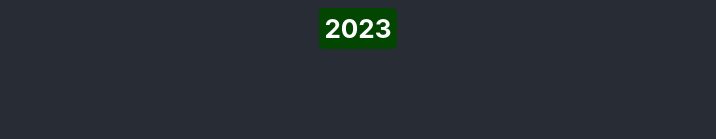
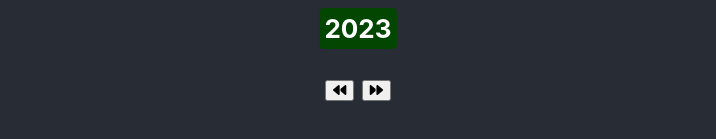
Before and after one commit to LucaFabbozzo/React-events-and-use-State, a React (Create React App) app: page / in a window 1280 px wide. Shown: the part 519-658 px from the top of the page, without its empty margins (282-998 px from the left). Built offline with nearby package versions, Linux system fonts and the light colour scheme.

Commit message:
change year next prev with usestate onclick event

```diff
--- a/public/index.html
+++ b/public/index.html
@@ -24,6 +24,7 @@
       work correctly both with client-side routing and a non-root public URL.
       Learn how to configure a non-root public URL by running `npm run build`.
     -->
+    <link rel="stylesheet" href="https://cdnjs.cloudflare.com/ajax/libs/font-awesome/6.3.0/css/all.min.css" integrity="sha512-SzlrxWUlpfuzQ+pcUCosxcglQRNAq/DZjVsC0lE40xsADsfeQoEypE+enwcOiGjk/bSuGGKHEyjSoQ1zVisanQ==" crossorigin="anonymous" referrerpolicy="no-referrer" />
     <title>React App</title>
   </head>
   <body>
--- a/src/components/ExerciseComponent.js
+++ b/src/components/ExerciseComponent.js
@@ -1,12 +1,32 @@
-import React from 'react'
 
-export const ExerciseComponent = ({year}) => {
+import React, {useState} from 'react'
+
+export const ExerciseComponent = ({ year }) => {
+
+  const [yearNow, setYearNow] = useState(year);
+
+  const next = e => {
+    setYearNow(yearNow + 1);
+  }
+
+  const backward = e => {
+    setYearNow(yearNow - 1);
+  };
+
+
   return (
     <div>
       <h2>Exercise with Events and UseState</h2>
-      <strong className='label label-green'>
-          {year}
-      </strong>
+      <strong className="label label-green">{yearNow}</strong>
+      <p>
+        <button onClick={backward}>
+          <i className="fa-solid fa-backward"></i>
+        </button>
+        &nbsp;
+        <button onClick={next}>
+          <i className="fa-solid fa-forward"></i>
+        </button>
+      </p>
     </div>
-  )
+  );
 }
```
Also changed, not shown: src/components/exercise.txt.
